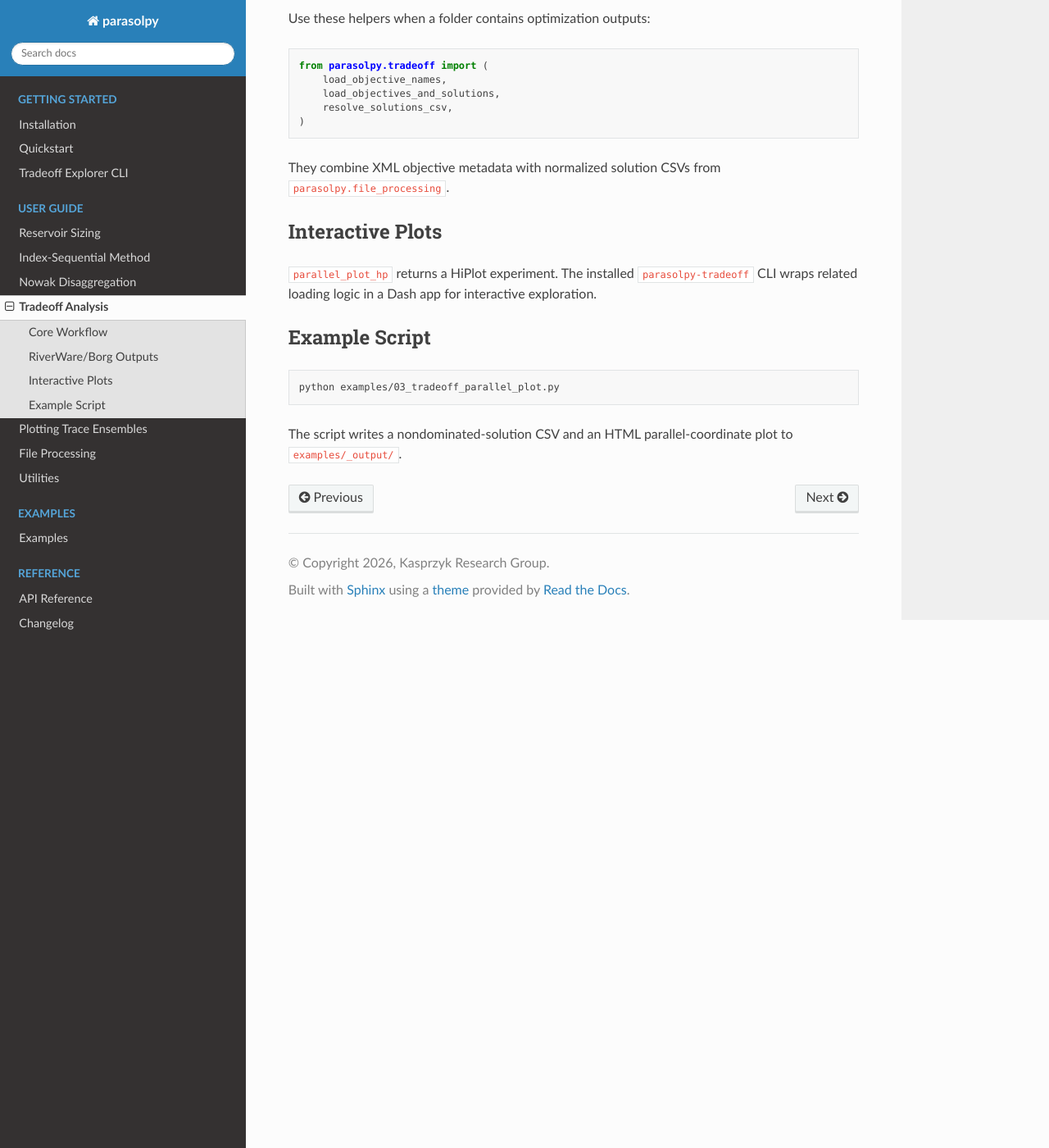
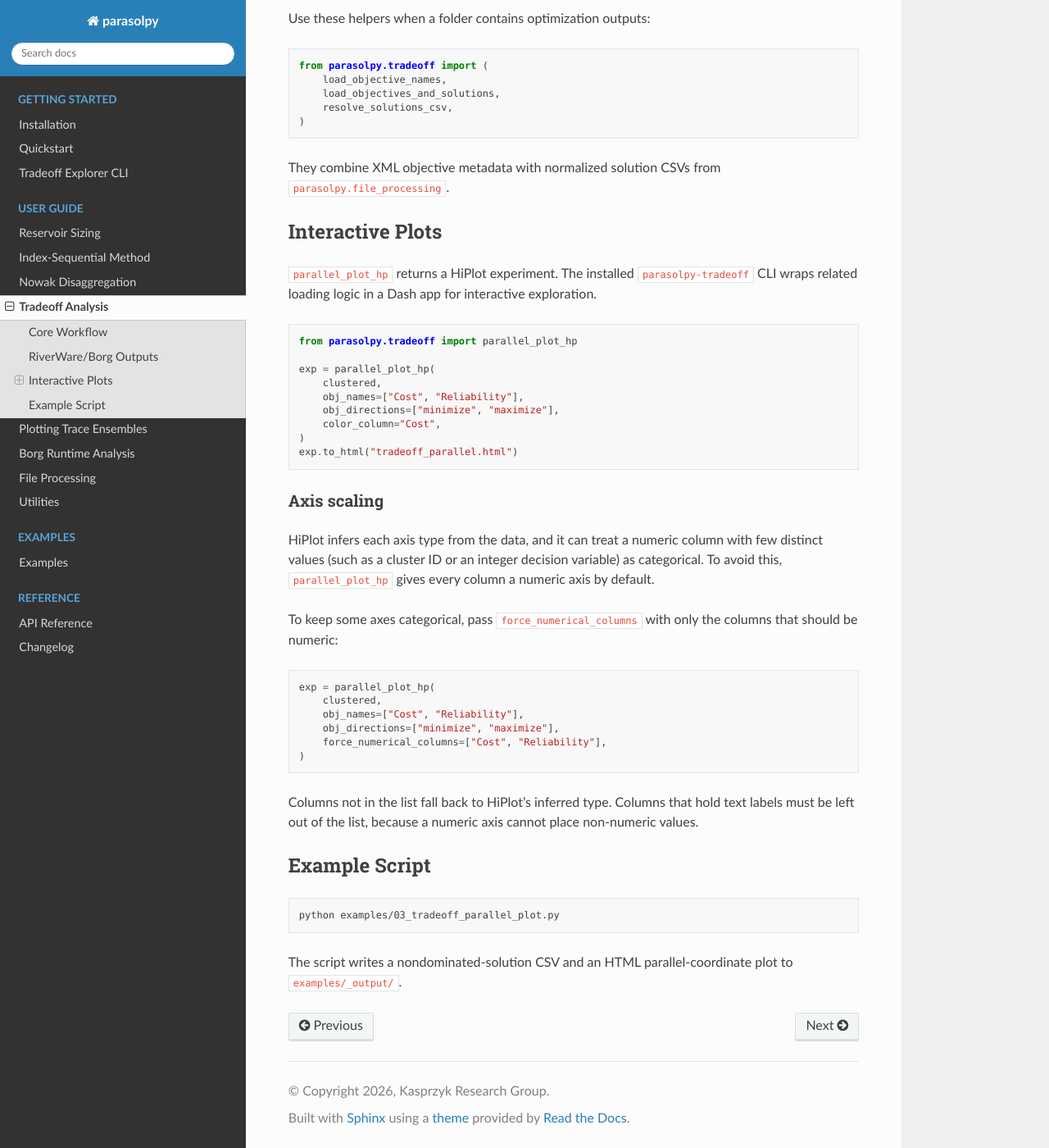
Before and after one commit to jrkasprzyk/parasolpy, a Sphinx documentation site: the page built from docs/user-guide/tradeoff.md, in a window 1280 px wide and 1400 px high, scrolled down 899 px. Shown: the whole window at 82% size. Built offline with Sphinx 7.4.7 and the Read the Docs theme 3.1.0, drawn with Linux system fonts in a browser that asks for light colours.

Commit message:
docs: cover borg_runtime and force_numerical_columns
Docs lagged behind 0.4.1 and 0.4.2: borg_runtime had no user guide,
plot_archive_lifespans and example 07 were undocumented, and the
force_numerical_columns option on parallel_plot_hp was not explained.

Add a borg-runtime user guide and example page, document
plot_archive_lifespans and parallel_plot_hp axis scaling, regenerate
the API stubs, and record the docs and the new file_processing and
label_eps_nd tests under [Unreleased] in CHANGELOG.

Co-Authored-By: Claude Opus 5.5 <noreply@anthropic.com>

````diff
--- a/docs/api/generated/parasolpy.plotting.rst
+++ b/docs/api/generated/parasolpy.plotting.rst
@@ -8,6 +8,7 @@ parasolpy.plotting
 
    .. autosummary::
 
+      plot_archive_lifespans
       plot_trace_exceedance
       plot_trace_fan_chart
       plot_trace_heatmap
--- a/docs/user-guide/tradeoff.md
+++ b/docs/user-guide/tradeoff.md
@@ -52,6 +52,35 @@ They combine XML objective metadata with normalized solution CSVs from `parasolp
 
 `parallel_plot_hp` returns a HiPlot experiment. The installed `parasolpy-tradeoff` CLI wraps related loading logic in a Dash app for interactive exploration.
 
+```python
+from parasolpy.tradeoff import parallel_plot_hp
+
+exp = parallel_plot_hp(
+    clustered,
+    obj_names=["Cost", "Reliability"],
+    obj_directions=["minimize", "maximize"],
+    color_column="Cost",
+)
+exp.to_html("tradeoff_parallel.html")
+```
+
+### Axis scaling
+
+HiPlot infers each axis type from the data, and it can treat a numeric column with few distinct values (such as a cluster ID or an integer decision variable) as categorical. To avoid this, `parallel_plot_hp` gives every column a numeric axis by default.
+
+To keep some axes categorical, pass `force_numerical_columns` with only the columns that should be numeric:
+
+```python
+exp = parallel_plot_hp(
+    clustered,
+    obj_names=["Cost", "Reliability"],
+    obj_directions=["minimize", "maximize"],
+    force_numerical_columns=["Cost", "Reliability"],
+)
+```
+
+Columns not in the list fall back to HiPlot's inferred type. Columns that hold text labels must be left out of the list, because a numeric axis cannot place non-numeric values.
+
 ## Example Script
 
 ```bash
````
Also changed, not shown: CHANGELOG.md (+17 -0 lines), docs/api/generated/parasolpy.borg_runtime.rst (added, +14 -0 lines), docs/examples/borg-archive-lifespan.md (added, +23 -0 lines), docs/examples/index.md (+2 -0 lines), docs/index.md (+1 -0 lines), docs/user-guide/borg-runtime.md (added, +65 -0 lines), docs/user-guide/plotting.md (+21 -0 lines).
